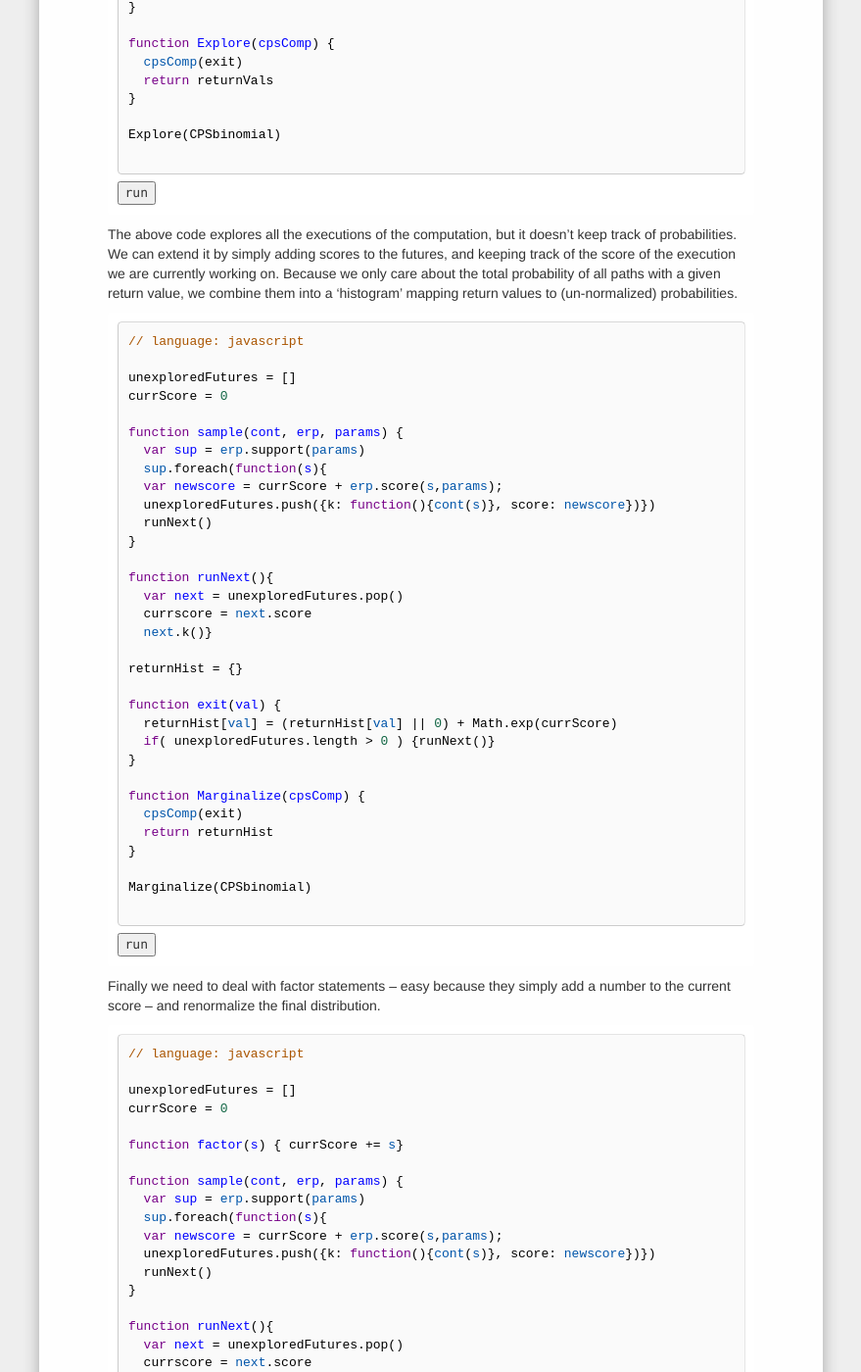
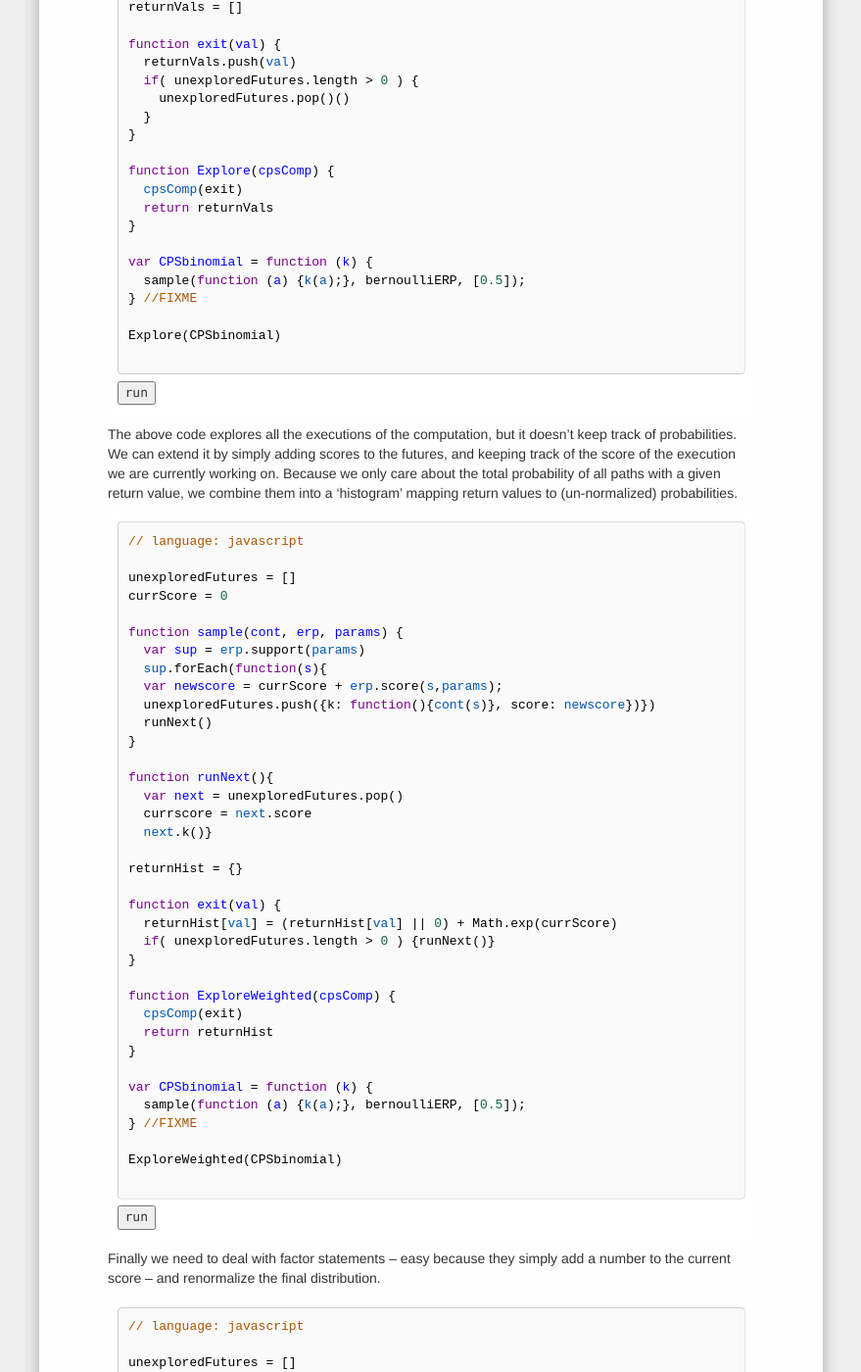
Before and after one commit to probmods/dippl, a Jekyll site: the page built from lectures/03-enumeration.md, in a window 1280 px wide and 1400 px high, scrolled down 4635 px. Shown: the whole window at 98% size, without its empty margins (200-1079 px from the left). Built offline with Jekyll 4.4.1, drawn with Linux system fonts in a browser that asks for light colours; nearby versions of some CDN libraries; library files that are not in the unit come from our copies; a script that is not in the unit is left out; some of the changed text lies outside the part shown.

Commit message:
working enumeration code in enumeration page

```diff
--- a/lectures/03-enumeration.md
+++ b/lectures/03-enumeration.md
@@ -28,11 +28,18 @@ function sample(erp, params) {
   return erp.support()[0]
 }
 
-function Marginalize(comp) {
+function ExploreFirst(comp) {
   return comp()
 }
 
-Marginalize(binomial)
+var binomial = function(){
+    var a = sample(bernoulliERP, [0.5])
+    var b = sample(bernoulliERP, [0.5])
+    var c = sample(bernoulliERP, [0.5])
+    return a + b + c
+}
+
+ExploreFirst(binomial)
 ~~~
 
 This set of functions does indeed coroutine back and forth between the binomial computation and the 'randomness handling' functions.
@@ -176,7 +183,7 @@ unexploredFutures = []
 
 function sample(cont, erp, params) {
   var sup = erp.support(params)
-  sup.foreach(function(s){unexploredFutures.push(function(){cont(s)})})
+  sup.forEach(function(s){unexploredFutures.push(function(){cont(s)})})
   unexploredFutures.pop()()
 }
 
@@ -194,6 +201,10 @@ function Explore(cpsComp) {
   return returnVals
 }
 
+var CPSbinomial = function (k) {
+  sample(function (a) {k(a);}, bernoulliERP, [0.5]);
+} //FIXME
+
 Explore(CPSbinomial)
 ~~~
 
@@ -207,7 +218,7 @@ currScore = 0
 
 function sample(cont, erp, params) {
   var sup = erp.support(params)
-  sup.foreach(function(s){
+  sup.forEach(function(s){
   var newscore = currScore + erp.score(s,params);
   unexploredFutures.push({k: function(){cont(s)}, score: newscore})})
   runNext()
@@ -225,12 +236,16 @@ function exit(val) {
   if( unexploredFutures.length > 0 ) {runNext()}
 }
 
-function Marginalize(cpsComp) {
+function ExploreWeighted(cpsComp) {
   cpsComp(exit)
   return returnHist
 }
 
-Marginalize(CPSbinomial)
+var CPSbinomial = function (k) {
+  sample(function (a) {k(a);}, bernoulliERP, [0.5]);
+} //FIXME
+
+ExploreWeighted(CPSbinomial)
 ~~~
 
 Finally we need to deal with factor statements -- easy because they simply add a number to the current score -- and renormalize the final distribution.
@@ -245,9 +260,9 @@ function factor(s) { currScore += s}
 
 function sample(cont, erp, params) {
   var sup = erp.support(params)
-  sup.foreach(function(s){
-  var newscore = currScore + erp.score(s,params);
-  unexploredFutures.push({k: function(){cont(s)}, score: newscore})})
+  sup.forEach(function(s){
+    var newscore = currScore + erp.score(s,params);
+    unexploredFutures.push({k: function(){cont(s)}, score: newscore})})
   runNext()
 }
 
@@ -276,6 +291,10 @@ function Marginalize(cpsComp) {
   }
   return returnHist
 }
+
+var CPSbinomial = function (k) {
+  sample(function (a) {k(a);}, bernoulliERP, [0.5]);
+} //FIXME
 
 Marginalize(CPSbinomial)
 ~~~
```
